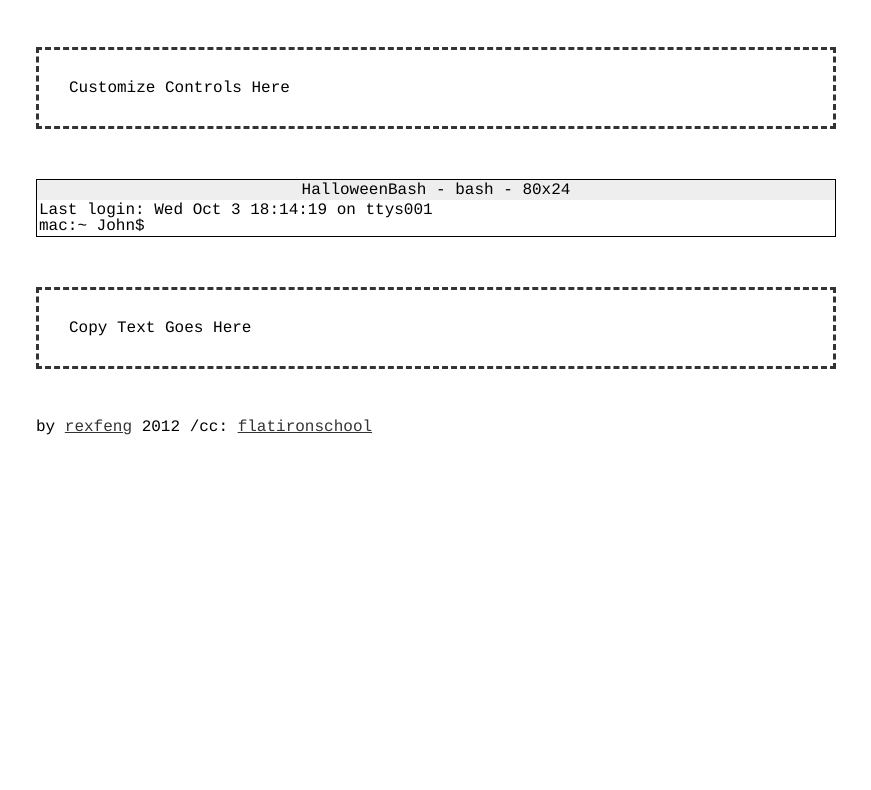
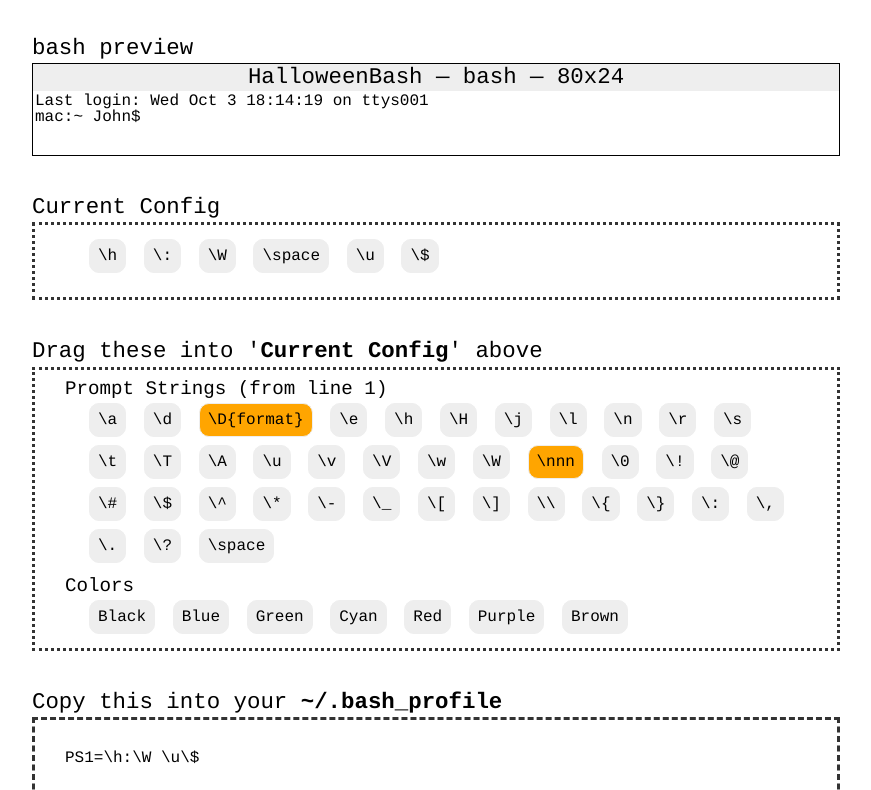
Before and after one commit to xta/HalloweenBash, a plain HTML site: page index.html in a window 1280 px wide. Shown: the part 67-857 px from the top of the page, without its empty margins (204-1075 px from the left). Before the commit the page ends 800 px from the top, so only its background shows below. Drawn offline with nearby package versions, Linux system fonts and the light colour scheme.

Commit message:
updated copy and layout for ALPHA

```diff
--- a/assets/profile.css
+++ b/assets/profile.css
@@ -59,6 +59,11 @@ End CSS Reset
 Begin BashCustomer CSS Below
 */
 
+/*
+Common
+-----------------------
+*/
+
 body {
 	font-family:courier;
 	color: #000;
@@ -68,26 +73,60 @@ body {
 a:link {	color: #333;	}
 a:visited,a:hover,a:focus,a:active {	color: orange;	}
 
-h1 {
+#wrap {
+	width: 808px;
+	margin: 0 auto 100px auto;
+}
+
+section {
+	margin: 4px 0 40px 0;
+}
+
+header {
+	margin: 0 0 40px 0;
+}
+
+header h1 {
 	font-size: 3em;
 }
 
-#wrap {
-	width: 800px;
-	margin: 0 auto;
+header h3 {
+	font-style: italic;
 }
 
-section {
-	margin: 50px 0;
+h2 {
+	font-size: 1.4em;
 }
 
-#customize {
-	padding: 30px;
-	border: 3px dashed #333;
+ul {
+	margin: 0 0 10px 20px;
 }
 
+code, strong {
+	font-weight: bold;
+}
+
+.flag {
+	background-color: orange;
+}
+
+ul li {
+	display: inline-block;
+	padding: 8px;
+	margin: 4px;
+	background-color: #eee;
+	border-radius: 10px;
+	-moz-border-radius: 10px;
+	-webkit-border-radius: 10px;
+	border: 1px solid #eee;
+}
+
+/*
+Terminal Preview Box
+-----------------------
+*/
+
 #terminal {
-	margin: 0;
 	border: 1px solid #000;
 	}
 
@@ -98,10 +137,43 @@ section {
 }
 
 #area {
-	padding: 2px;
+	padding: 2px 2px 30px 2px;
 }
 
 #prompt {}
+
+/*
+Config
+-----------------------
+*/
+
+#config {
+	padding: 10px 30px;
+	border: 3px dotted #333;
+}
+
+/*
+Customize Config Options Box
+-----------------------
+*/
+
+#customize {
+	padding: 10px 30px;
+	border: 3px dotted #333;
+}
+
+#customize ul:last-child {
+	margin: 0 0 0 20px;
+}
+
+#customize h3 {
+	font-size: 1.2em;
+}
+
+/*
+bash profile copytext Box
+-----------------------
+*/
 
 #copytext {
 	padding: 30px;
--- a/assets/profile.js
+++ b/assets/profile.js
@@ -6,4 +6,5 @@ functions
 keep terminal display & output copy in sync
 wrap terminal text if chars > 80
 get current time
+onclick #copytext, select all text
 */
--- a/index.html
+++ b/index.html
@@ -2,8 +2,8 @@
 <html lang="en">
 <head>
   <meta charset="utf-8">
-  <title>Bash Profile Generator</title>
-  <meta name="description" content="Halloween Bash - Custom Profile Generator">
+  <title>Halloween Bash - Custom Profile Generator</title>
+  <meta name="description" content="Bash Profile Generator">
   <meta name="author" content="RexFeng">
   <link rel="stylesheet" href="assets/profile.css">
   <!--[if lt IE 9]>
@@ -15,17 +15,14 @@
   <header>
     <hgroup>
       <h1><a href="./index.html" title="Halloween Bash">Halloween Bash</a></h1>
-      <h3>Generate your very own bash costume</h3>
+      <h3>Generate your very own bash costume.</h3>
     </hgroup>
   </header>
 
-  <section id="customize">
-    Customize Controls Here
-  </section>
-
+  <h2>bash preview</h2>
   <section id="terminal">
   	<h2 id="title">
-      HalloweenBash - bash - 80x24
+      HalloweenBash &#8212; bash &#8212; 80x24
     </h2>
     <div id="area">
       <span id="prompt">
@@ -35,12 +32,81 @@
     </div>
   </section>
 
-  <section id="copytext">
-    Copy Text Goes Here
-  </section>
+  <h2>Current Config</h2>
+    <section id="config">
+      <ul>
+        <li>\h</li>
+        <li>\:</li>
+        <li>\W</li>
+        <li>\space</li>
+        <li>\u</li>
+        <li>\$</li>
+      </ul>
+    </section>
+
+  <h2>Drag these into '<strong>Current Config</strong>' above</h2>
+    <section id="customize">
+      <h3>Prompt Strings (from line 1)</h3>
+      <ul>
+        <li>\a</li>
+        <li>\d</li>
+        <li class="flag">\D{format}</li>
+        <li>\e</li>
+        <li>\h</li>
+        <li>\H</li>
+        <li>\j</li>
+        <li>\l</li>
+        <li>\n</li>
+        <li>\r</li>
+        <li>\s</li>
+        <li>\t</li>
+        <li>\T</li>
+        <li>\A</li>
+        <li>\u</li>
+        <li>\v</li>
+        <li>\V</li>
+        <li>\w</li>
+        <li>\W</li>
+        <li class="flag">\nnn</li><!-- (octal ASCII char) -->
+        <li>\0</li>
+        <li>\!</li>
+        <li>\@</li>
+        <li>\#</li>
+        <li>\$</li>
+        <li>\^</li>
+        <li>\*</li>
+        <li>\-</li>
+        <li>\_</li>
+        <li>\[</li>
+        <li>\]</li>
+        <li>\\</li>
+        <li>\{</li>
+        <li>\}</li>
+        <li>\:</li>
+        <li>\,</li>
+        <li>\.</li>
+        <li>\?</li>
+        <li>\space</li>
+      </ul>
+      <h3>Colors</h3>
+      <ul>
+        <li>Black</li>
+        <li>Blue</li>
+        <li>Green</li>
+        <li>Cyan</li>
+        <li>Red</li>
+        <li>Purple</li>
+        <li>Brown</li>
+      </ul>
+    </section>
+
+  <h2>Copy this into your <code>~/.bash_profile</code></h2>
+    <section id="copytext">
+      PS1=\h:\W \u\$
+    </section>
 
   <footer>
-    by <a href="http://www.rexfeng.com" title="Rex Feng">rexfeng</a> 2012 /cc: <a href="http://flatironschool.com/" title="Flatiron School">flatironschool</a>
+    by <a href="http://www.rexfeng.com" title="Rex Feng">rexfeng</a> 2012 /cc: <a href="http://flatironschool.com/" title="Flatiron School">flatironschool</a>. Trick or treat!
   </footer>
 
 	<script src="http://ajax.googleapis.com/ajax/libs/jquery/1.8.2/jquery.min.js"></script>
```
